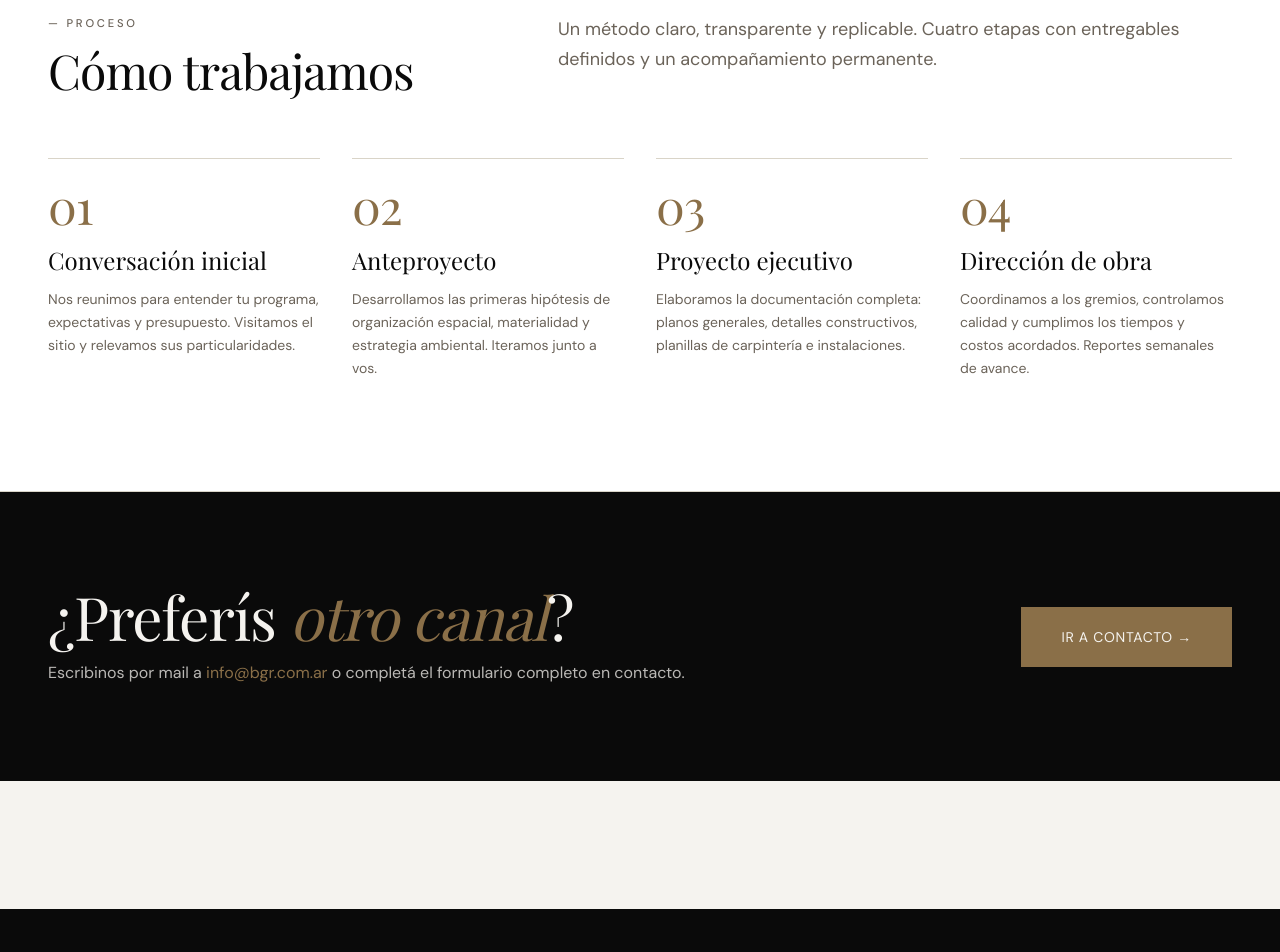
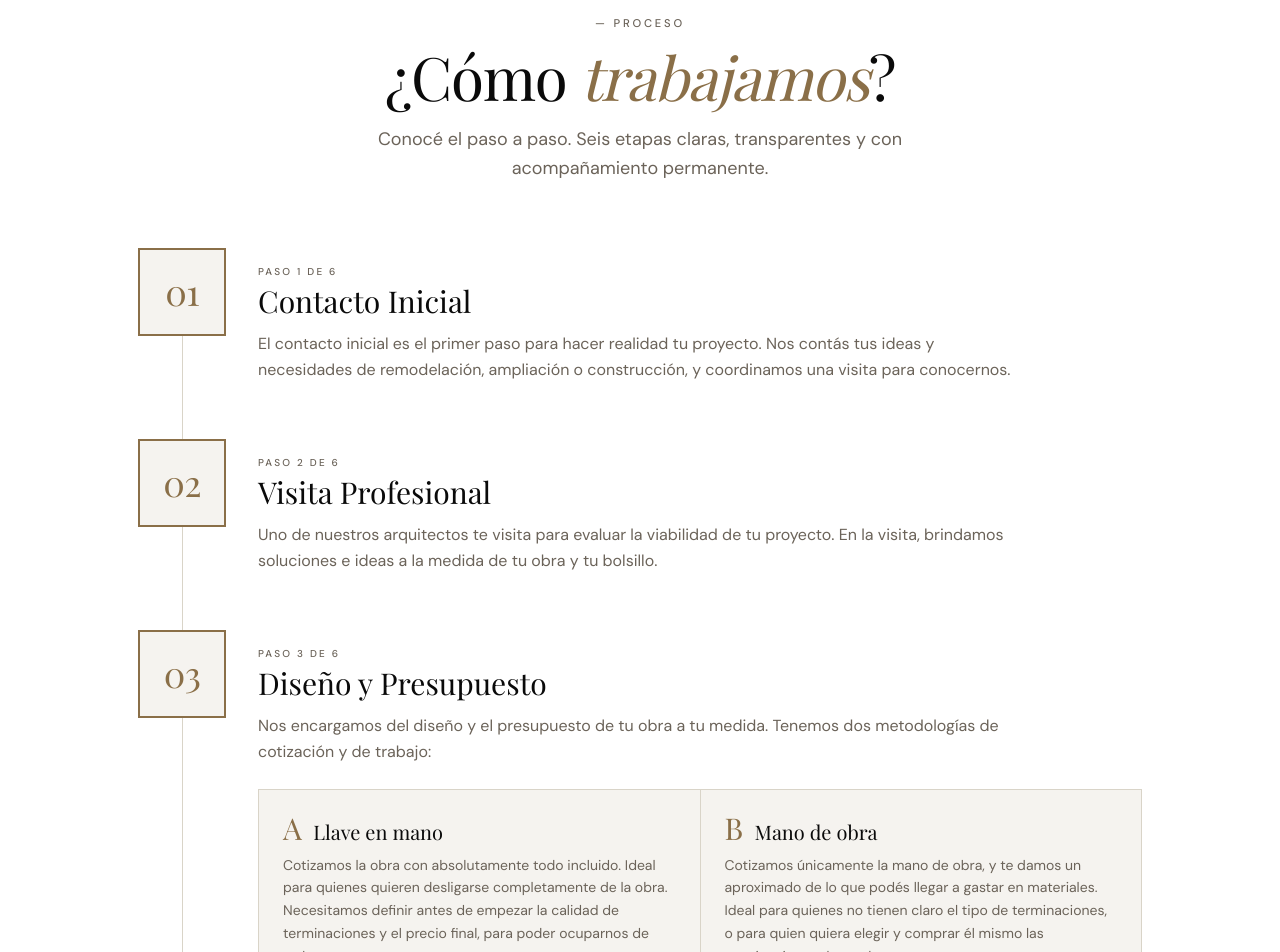
Before and after one commit to nicocasti959595/bgr-estudio-arquitectura, a Next.js app: page /servicios in a window 1280 px wide. Shown: the part 1500-2452 px from the top of the page. Built offline with nearby package versions, Linux system fonts and the light colour scheme.

Commit message:
Servicios: nueva seccion 'Como trabajamos' con 6 pasos timeline + submodalidades A/B

```diff
--- a/app/servicios/page.tsx
+++ b/app/servicios/page.tsx
@@ -8,30 +8,48 @@ export const metadata: Metadata = {
     "Guiado paso a paso para tu obra: elegí el tipo, contanos los detalles y te abrimos WhatsApp con tu consulta lista para enviar.",
 };
 
-const proceso = [
+const pasos = [
   {
-    paso: "01",
-    titulo: "Conversación inicial",
-    descripcion:
-      "Nos reunimos para entender tu programa, expectativas y presupuesto. Visitamos el sitio y relevamos sus particularidades.",
+    n: "01",
+    titulo: "Contacto Inicial",
+    desc: "El contacto inicial es el primer paso para hacer realidad tu proyecto. Nos contás tus ideas y necesidades de remodelación, ampliación o construcción, y coordinamos una visita para conocernos.",
   },
   {
-    paso: "02",
-    titulo: "Anteproyecto",
-    descripcion:
-      "Desarrollamos las primeras hipótesis de organización espacial, materialidad y estrategia ambiental. Iteramos junto a vos.",
+    n: "02",
+    titulo: "Visita Profesional",
+    desc: "Uno de nuestros arquitectos te visita para evaluar la viabilidad de tu proyecto. En la visita, brindamos soluciones e ideas a la medida de tu obra y tu bolsillo.",
   },
   {
-    paso: "03",
-    titulo: "Proyecto ejecutivo",
-    descripcion:
-      "Elaboramos la documentación completa: planos generales, detalles constructivos, planillas de carpintería e instalaciones.",
+    n: "03",
+    titulo: "Diseño y Presupuesto",
+    desc: "Nos encargamos del diseño y el presupuesto de tu obra a tu medida. Tenemos dos metodologías de cotización y de trabajo:",
+    submodalidades: [
+      {
+        letra: "A",
+        titulo: "Llave en mano",
+        desc: "Cotizamos la obra con absolutamente todo incluido. Ideal para quienes quieren desligarse completamente de la obra. Necesitamos definir antes de empezar la calidad de terminaciones y el precio final, para poder ocuparnos de todo.",
       },
       {
-    paso: "04",
-    titulo: "Dirección de obra",
-    descripcion:
-      "Coordinamos a los gremios, controlamos calidad y cumplimos los tiempos y costos acordados. Reportes semanales de avance.",
+        letra: "B",
+        titulo: "Mano de obra",
+        desc: "Cotizamos únicamente la mano de obra, y te damos un aproximado de lo que podés llegar a gastar en materiales. Ideal para quienes no tienen claro el tipo de terminaciones, o para quien quiera elegir y comprar él mismo las terminaciones de su obra.",
+      },
+    ],
+  },
+  {
+    n: "04",
+    titulo: "Gestión de Avisos y Permisos de obra",
+    desc: "Una vez confirmado el presupuesto y el diseño, procedemos a la gestión del Aviso o Permiso de Obra, según corresponda, basado en la magnitud de la obra. Una vez validado, podemos iniciar la obra.",
+  },
+  {
+    n: "05",
+    titulo: "Obra",
+    desc: "¡Llegó el gran momento! Empezamos tu obra. Quedate tranquilo/a. Uno de nuestros arquitectos te acompañará durante toda la obra y con él verás diariamente los avances y detalles. Contamos con un excelente equipo de idóneos en todos los rubros y subrubros de la construcción.",
+  },
+  {
+    n: "06",
+    titulo: "Final de Obra",
+    desc: "Te entregamos la obra terminada y limpia, para que puedas mudarte y empezar a disfrutarla.",
   },
 ];
 
@@ -61,33 +79,77 @@ export default function ServiciosPage() {
       </section>
 
       <section className="bg-paper border-y hairline py-20 md:py-28">
-        <div className="mx-auto max-w-[1400px] px-6 md:px-12">
-          <div className="grid md:grid-cols-12 gap-10 mb-16">
-            <div className="md:col-span-4">
+        <div className="mx-auto max-w-[1100px] px-6 md:px-12">
+          <div className="text-center mb-14 md:mb-16">
             <p className="eyebrow">— Proceso</p>
-              <h2 className="display text-4xl md:text-5xl mt-4 text-ink">
-                Cómo trabajamos
+            <h2 className="display text-4xl md:text-5xl lg:text-6xl mt-4 text-ink">
+              ¿Cómo{" "}
+              <span className="italic text-accent">trabajamos</span>?
             </h2>
-            </div>
-            <p className="md:col-span-7 md:col-start-6 text-lg text-muted leading-relaxed">
-              Un método claro, transparente y replicable. Cuatro etapas con
-              entregables definidos y un acompañamiento permanente.
+            <p className="text-base md:text-lg text-muted mt-5 max-w-xl mx-auto leading-relaxed">
+              Conocé el paso a paso. Seis etapas claras, transparentes y con
+              acompañamiento permanente.
             </p>
           </div>
 
-          <div className="grid md:grid-cols-4 gap-8">
-            {proceso.map((p) => (
-              <div key={p.paso} className="border-t hairline pt-6">
-                <p className="display text-5xl text-accent">{p.paso}</p>
-                <h3 className="font-serif text-2xl mt-4 text-ink">
+          {/* Timeline vertical */}
+          <ol className="relative">
+            {/* Línea vertical */}
+            <span
+              aria-hidden="true"
+              className="absolute left-[28px] md:left-[44px] top-2 bottom-2 w-px bg-line"
+            />
+
+            {pasos.map((p, idx) => (
+              <li key={p.n} className="relative grid grid-cols-[56px_1fr] md:grid-cols-[88px_1fr] gap-5 md:gap-8 pb-10 md:pb-14 last:pb-0">
+                {/* Número circular */}
+                <div className="relative">
+                  <div className="w-14 h-14 md:w-[88px] md:h-[88px] bg-background border-2 border-accent flex items-center justify-center">
+                    <span className="display text-2xl md:text-4xl text-accent leading-none">
+                      {p.n}
+                    </span>
+                  </div>
+                </div>
+
+                {/* Contenido */}
+                <div className="pt-2 md:pt-4">
+                  <p className="text-[10px] tracking-[0.22em] uppercase text-muted font-medium">
+                    Paso {idx + 1} de 6
+                  </p>
+                  <h3 className="font-serif text-2xl md:text-3xl text-ink mt-1">
                     {p.titulo}
                   </h3>
-                <p className="text-muted mt-3 text-sm leading-relaxed">
-                  {p.descripcion}
+                  <p className="mt-3 text-base text-muted leading-relaxed max-w-3xl">
+                    {p.desc}
+                  </p>
+
+                  {/* Submodalidades del paso 3 */}
+                  {p.submodalidades && (
+                    <div className="grid sm:grid-cols-2 gap-px bg-line border hairline mt-6">
+                      {p.submodalidades.map((s) => (
+                        <div
+                          key={s.letra}
+                          className="bg-background p-5 md:p-6"
+                        >
+                          <div className="flex items-baseline gap-3 mb-2">
+                            <span className="display text-3xl text-accent leading-none">
+                              {s.letra}
+                            </span>
+                            <h4 className="font-serif text-lg md:text-xl text-ink">
+                              {s.titulo}
+                            </h4>
+                          </div>
+                          <p className="text-sm text-muted leading-relaxed mt-2">
+                            {s.desc}
                           </p>
                         </div>
                       ))}
                     </div>
+                  )}
+                </div>
+              </li>
+            ))}
+          </ol>
         </div>
       </section>
 
```
Lines whose indentation alone changed are shown as unchanged.
